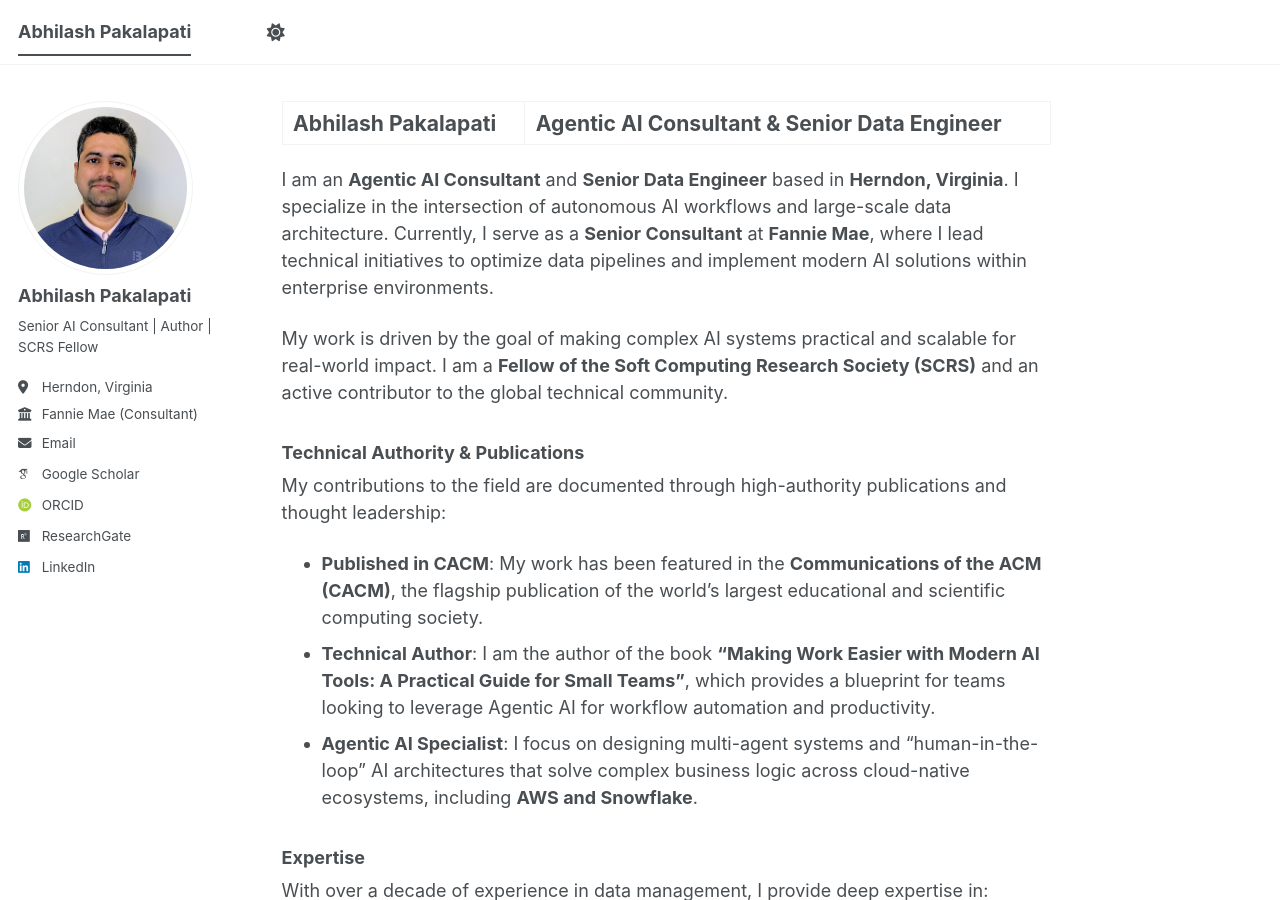
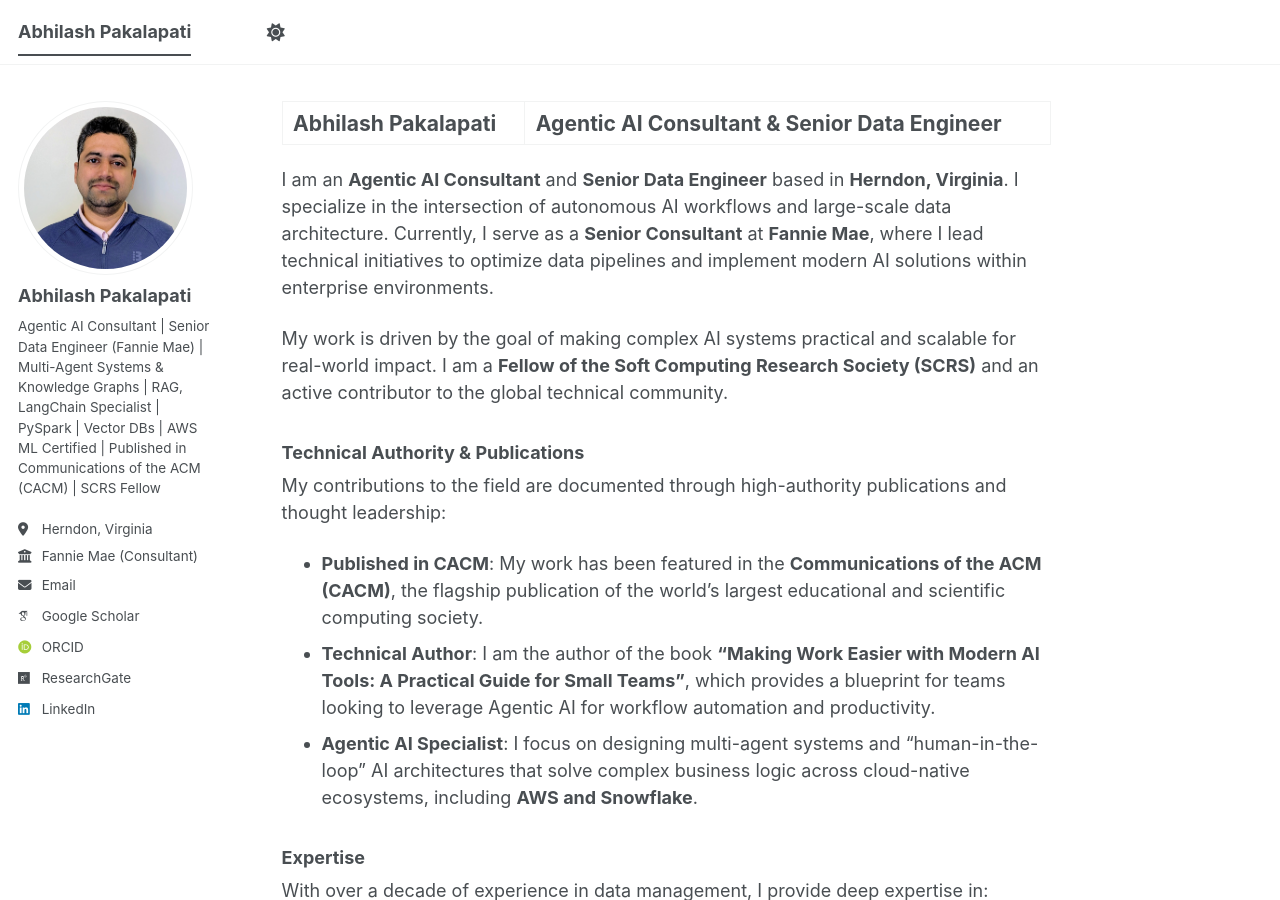
Before and after one commit to abhilashpakalapati/abhilashpakalapati.github.io, a Jekyll site: the page built from _pages/about.md, in a window 1280 px wide and 900 px high. Built offline with Jekyll 4.4.1, drawn with Linux system fonts in a browser that asks for light colours; some web fonts are replaced; a script bundle is joined from its source files by our own code; library files that are not in the unit come from our copies.

Commit message:
Update _config.yml

```diff
--- a/_config.yml
+++ b/_config.yml
@@ -12,7 +12,7 @@ site_theme               : "default" # The available themes options are "default
 title                    : "Abhilash Pakalapati"
 title_separator          : "-"
 name                     : &name "Abhilash Pakalapati"
-description              : &description "Agentic AI Consultant, Senior Data Engineer, and SCRS Fellow. Published in CACM and Author of 'Making Work Easier with Modern AI Tools'."   # Update this with a general description of your site, this is the default if not overridden by a page
+description              : &description "Agentic AI Consultant, Senior Data Engineer and SCRS Fellow. Published in CACM and Author of 'Making Work Easier with Modern AI Tools'."   # Update this with a general description of your site, this is the default if not overridden by a page
 url                      : https://abhilashpakalapati.com # The base hostname & protocol for your site e.g. "https://[your GitHub username].github.io",
                                                            # or if you already have some other page hosted on Github then use "https://[your GitHub username].github.io/[Your Repo Name]"
 baseurl                  : "" # the subpath of your site, e.g. "/blog"
@@ -26,11 +26,11 @@ author:
   avatar           : "abhilash-pakalapati.jpg"
   name             : "Abhilash Pakalapati"
   pronouns         : # example: "she/her"
-  bio              : "Senior AI Consultant | Author | SCRS Fellow"
+  bio              : "Agentic AI Consultant | Senior Data Engineer (Fannie Mae) | Multi-Agent Systems & Knowledge Graphs | RAG, LangChain Specialist | PySpark | Vector DBs | AWS ML Certified | Published in Communications of the ACM (CACM) | SCRS Fellow"
   location         : "Herndon, Virginia"
   employer         : "Fannie Mae (Consultant)"
   uri              : # URL
-  email            : "abhilashpakalapati@ieee.org"
+  email            : "abhilashpakalapati@gmail.com"
   linkedin         : "abhilashpakalapati"
 
   # Academic websites
```
